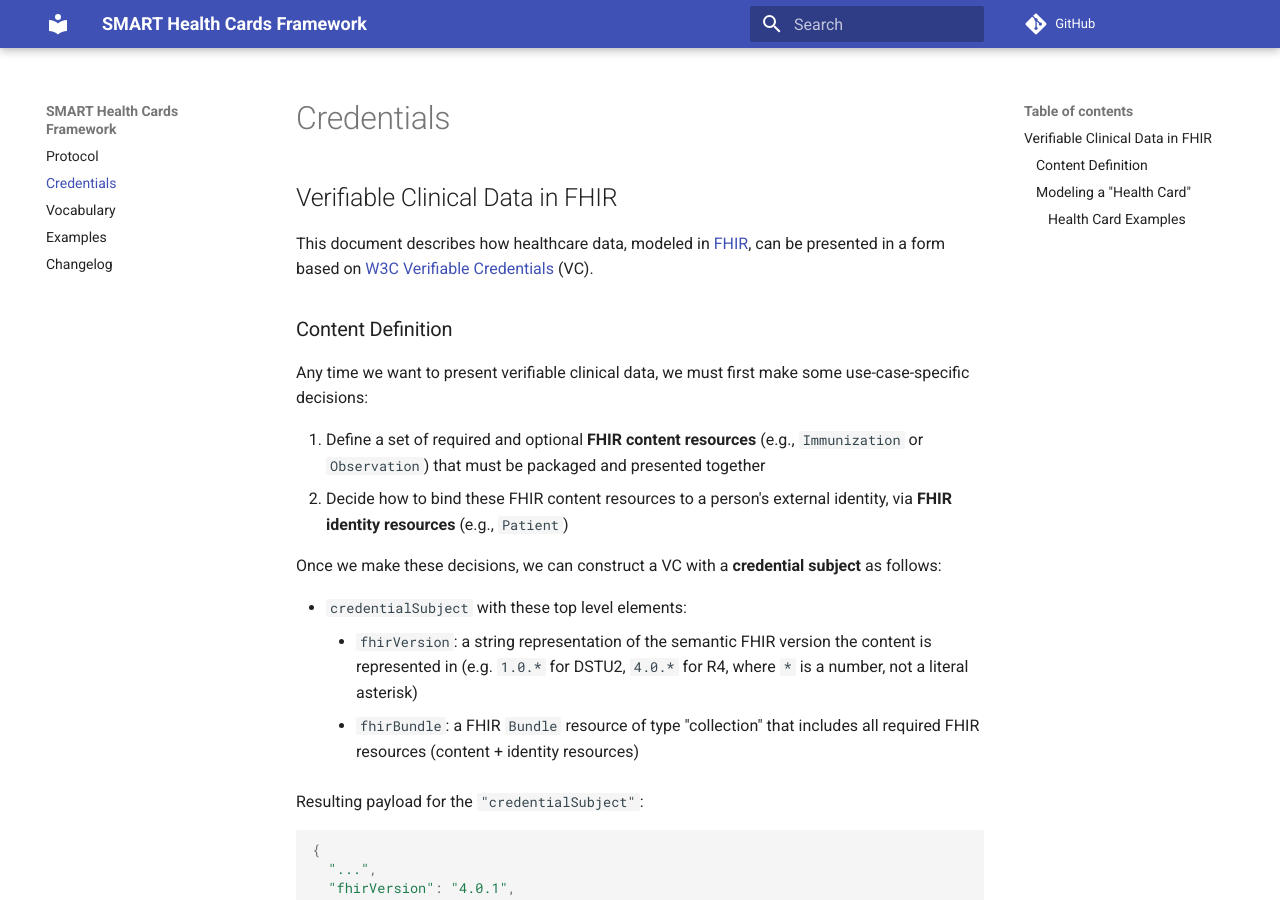
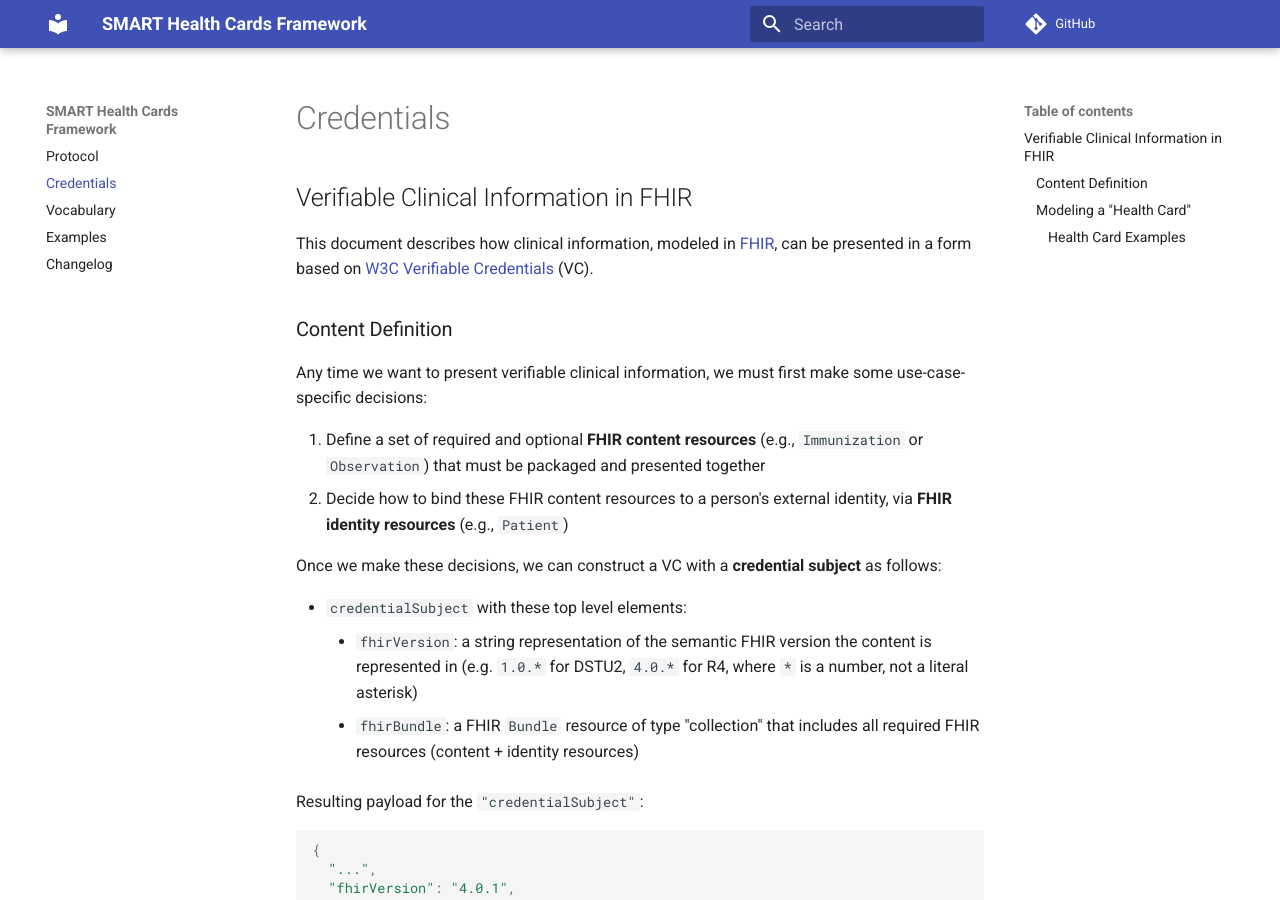
Before and after one commit to smart-on-fhir/health-cards, an MkDocs documentation site: the page built from docs/credential-modeling.md, in a window 1280 px wide and 900 px high. Built offline with MkDocs 1.6.1 and Material for MkDocs 9.7.7, drawn with Linux system fonts in a browser that asks for light colours; comment, search, counter and statistics services are not loaded.

Commit message:
Align on 'verifiable clinical information' phrasing

```diff
--- a/docs/credential-modeling.md
+++ b/docs/credential-modeling.md
@@ -1,10 +1,10 @@
-# Verifiable Clinical Data in FHIR
+# Verifiable Clinical Information in FHIR
 
-This document describes how healthcare data, modeled in [FHIR][], can be presented in a form based on [W3C Verifiable Credentials][vc] (VC).
+This document describes how clinical information, modeled in [FHIR][], can be presented in a form based on [W3C Verifiable Credentials][vc] (VC).
 
 ## Content Definition
 
-Any time we want to present verifiable clinical data, we must first make some use-case-specific decisions:
+Any time we want to present verifiable clinical information, we must first make some use-case-specific decisions:
 
 1. Define a set of required and optional **FHIR content resources** (e.g., `Immunization` or `Observation`) that must be packaged and presented together
 2. Decide how to bind these FHIR content resources to a person's external identity, via **FHIR identity resources** (e.g., `Patient`)
```
